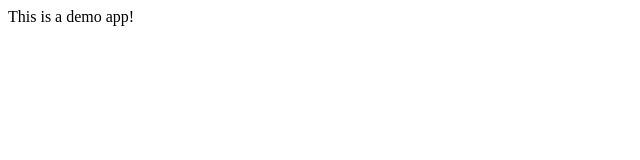
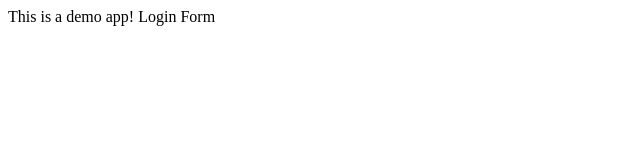
Before and after one commit to AshxxKnight/myapps, a plain HTML site: page index.html in a window 1280 px wide. Shown: the full height of the page, 0-640 px from the left. Drawn offline with Linux system fonts and the light colour scheme.

Commit message:
login form

```diff
--- a/index.html
+++ b/index.html
@@ -5,6 +5,7 @@
 <body>
 <p>
 This is a demo app!
+Login Form
 </p>
 </body>
 </html>
```
Also changed, not shown: login1.html (added, +3 -0 lines), dir2/app2.js (added), log.txt (added).
